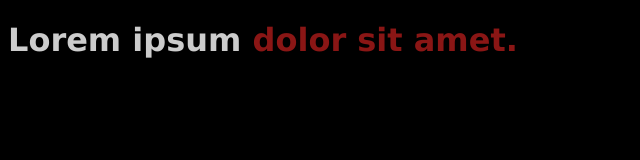
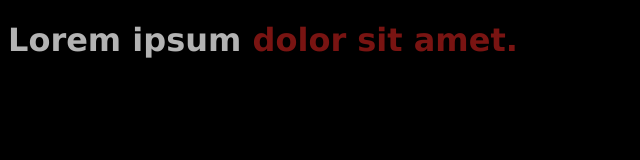
Before and after one commit to dotnetCarpenter/shimmer-css, a plain HTML site: page index.html in a window 1280 px wide. Shown: the whole page, without its empty margins (0-640 px from the left). Drawn offline with Linux system fonts and the light colour scheme.

Commit message:
make the effect a little more obvious

```diff
--- a/index.html
+++ b/index.html
@@ -15,11 +15,11 @@
 		h1 {
 			position: relative;
 
-			color:hsla(0, 0%, 100%, .8);
+			color:hsla(0, 0%, 100%, .7);
 		}
 
 		h1 span {
-			color: hsla(1, 74%, 39%, .8);
+			color: hsla(1, 74%, 39%, .7);
 		}
 
 		h1::after {
```
